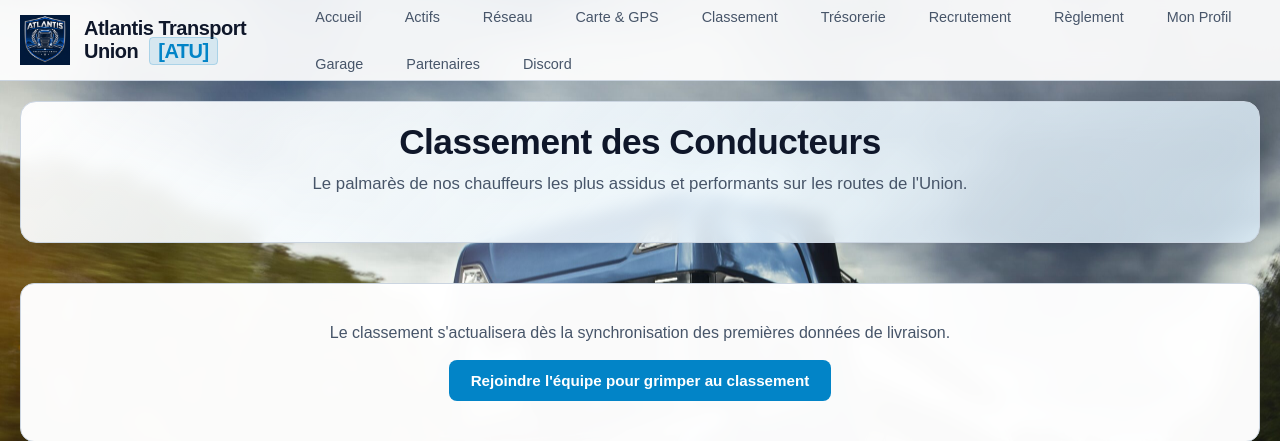
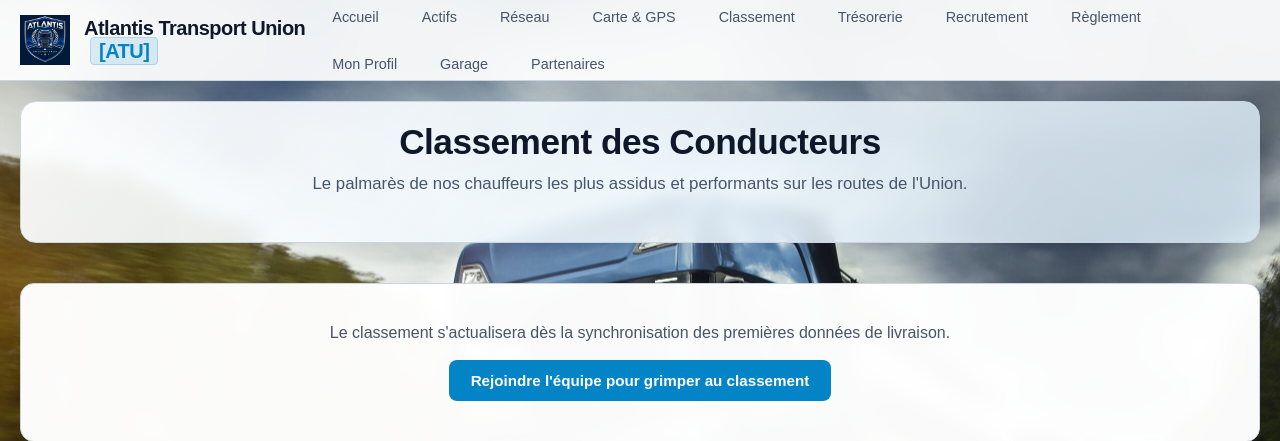
Before and after one commit to Trans-Europe-Rail/Atlantis-Transport-Union, a Flask app: page /classement in a window 1280 px wide. Shown: the top 441 px of the page. Run offline with Flask 3, Linux system fonts and the light colour scheme.

Commit message:
Remove Discord link from classement.html

```diff
--- a/templates/classement.html
+++ b/templates/classement.html
@@ -24,7 +24,6 @@
                 <a href="/conducteur">Mon Profil</a>
                 <a href="/garage">Garage</a>
                 <a href="/partenariats">Partenaires</a>
-                <a href="/discord">Discord</a>
             </nav>
         </div>
     </header>
```
